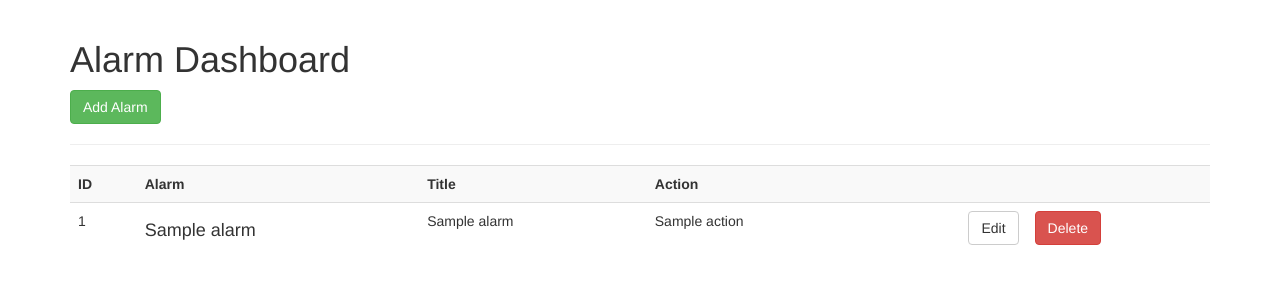
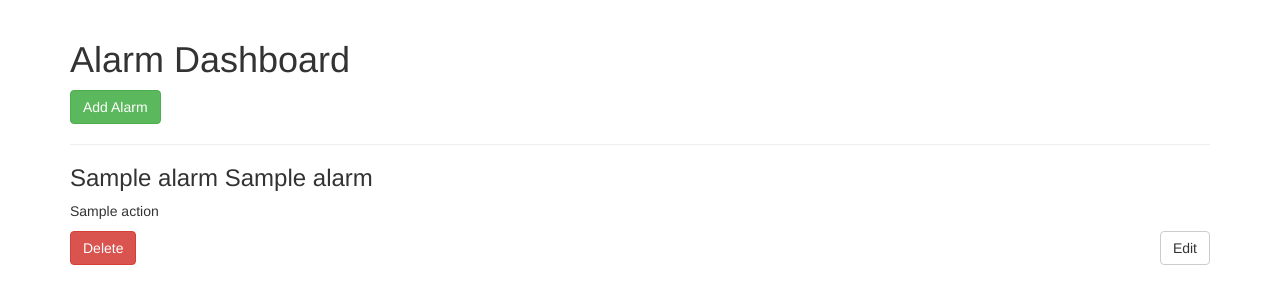
Before and after one commit to qualiscumque/wake_up_light_interface, a Flask app: template templates/alarm_dashboard.html in a window 1280 px wide. Shown: the part 52-356 px from the top of the page. Run offline with Flask 2, Linux system fonts and the light colour scheme; the template is opened without the code that fills it: most values are stand-ins (such as "Sample title", 1, 10 or a date in 2020); some libraries are stand-ins or nearby versions.

Commit message:
work for singlepage alarm

```diff
--- a/templates/alarm_dashboard.html
+++ b/templates/alarm_dashboard.html
@@ -1,32 +1,32 @@
 {% extends 'layout.html' %}
+{% block head %}
+{{ super() }}
+<script>
+  $( function() {
+    $( "#accordion" ).accordion();
+    $( "#days input" ).checkboxradio({
+      icon: false
+    });
+  } );
+</script>
+{% endblock %}
 
 {% block body %}
   <h1>Alarm Dashboard</h1>
   <a class="btn btn-success" href="/add_alarm"> Add Alarm</a>
   <hr>
-  <table class="table table-striped">
-    <tr>
-      <th>ID</th>
-      <th>Alarm</th>
-      <th>Title</th>
-      <th>Action</th>
-      <th></th>
-      <th></th>
-    </tr>
+
+  <div id="accordion">
     {% for alarm in alarms %}
-      <tr>
-        <td>{{alarm.id}}</td>
-        <td><h4>{{alarm.alarm}}</h4></td>
-        <td>{{alarm.title}}</td>
-        <td>{{alarm.action}}</td>
-        <td><a href="edit_alarm/{{alarm.id}}" class="btn btn-default pull-right">Edit</a></td>
-        <td>
-          <form action="{{url_for('delete_alarm', id=alarm.id)}}" method="post">
-            <input type="hidden" name="_method" value="DELETE">
-            <input type="submit" value="Delete" class="btn btn-danger">
-          </form>
-        </td>
-      </tr>
+    <h3>{{alarm.alarm}} <span>{{alarm.title}}</span></h3>
+    <div>
+      <p>{{alarm.action}}</p>
+      <a href="edit_alarm/{{alarm.id}}" class="btn btn-default pull-right">Edit</a>
+      <form action="{{url_for('delete_alarm', id=alarm.id)}}" method="post">
+        <input type="hidden" name="_method" value="DELETE">
+        <input type="submit" value="Delete" class="btn btn-danger">
+      </form>
+    </div>
     {% endfor %}
-  </table>
+  </div>
 {% endblock %}
--- a/templates/layout.html
+++ b/templates/layout.html
@@ -8,6 +8,8 @@
     <!-- First include jquery js -->
     <script src="//code.jquery.com/jquery-1.12.0.min.js"></script>
     <script src="//code.jquery.com/jquery-migrate-1.2.1.min.js"></script>
+    <script src="https://code.jquery.com/ui/1.12.1/jquery-ui.js"></script>
+    <link rel="stylesheet" href="//code.jquery.com/ui/1.12.1/themes/base/jquery-ui.css">
 
     <link rel="stylesheet" href="https://maxcdn.bootstrapcdn.com/bootstrap/3.3.7/css/bootstrap.min.css">
 
```
